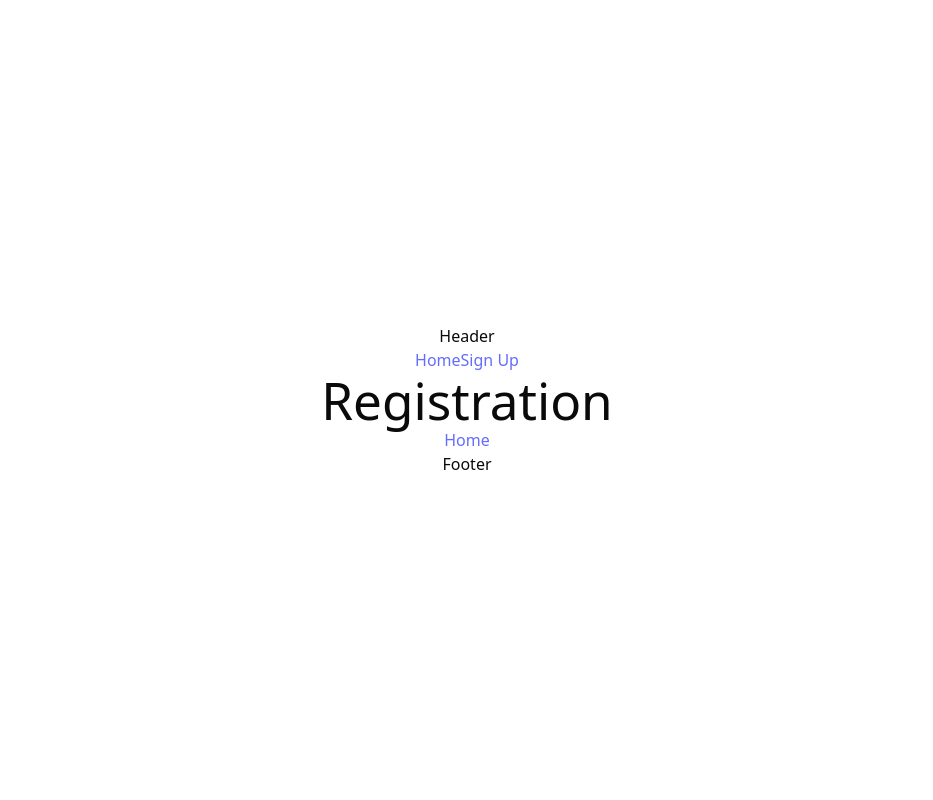
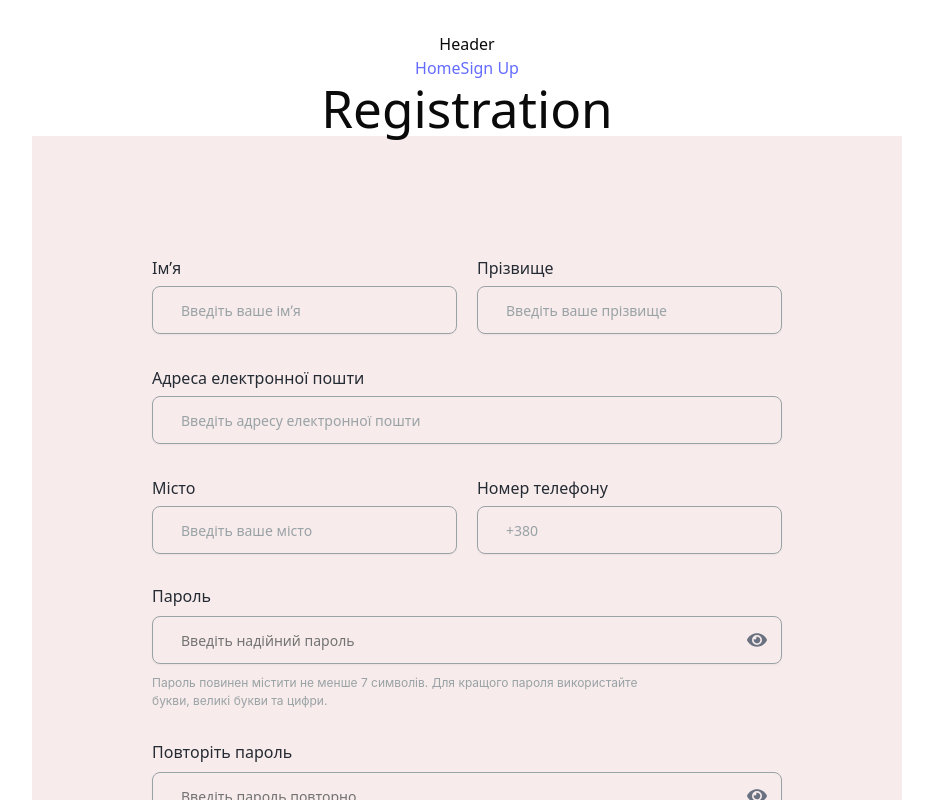
Before and after one commit to Dim-Tvarin/frontend, a React (Vite) app: page /register in a window 1280 px wide. Shown: the top 800 px of the page, without its empty margins (173-1106 px from the left). Built offline with nearby package versions, Linux system fonts and the light colour scheme.

Commit message:
create an registration form

```diff
--- a/src/pages/Auth/Registration.tsx
+++ b/src/pages/Auth/Registration.tsx
@@ -1,16 +1,146 @@
-import React from 'react'
-import { NavLink } from 'react-router-dom'
+import { useState, type ChangeEvent, type FormEvent } from 'react';
+import { NavLink } from 'react-router-dom';
+import { InputField } from 'components/InputField';
+import { PhoneInput } from 'components/PhoneInput';
+import { PasswordField } from 'components/PasswordField';
+import { CustomButton } from 'components/CustomButton';
+import { useDispatch } from 'react-redux';
+import type { AppDispatch } from '../../redux/store';
+import { registerThunk } from '../../redux/users/usersOperations';
 
- const Registration = () => {
-   return (
-     <>
-       <h1>Registration</h1>
+interface FormData {
+  name: string;
+  surname: string;
+  email: string;
+  location: string;
+  phone: string;
+  password: string;
+  confirmPassword: string;
+  // userType: string;
+}
+
+const Registration: React.FC = () => {
+  const initialFormState: FormData = {
+    name: '',
+    surname: '',
+    email: '',
+    location: '',
+    phone: '',
+    password: '',
+    confirmPassword: '',
+    // userType: '',
+  };
+  const [formData, setFormData] = useState<FormData>(initialFormState);
+  const isPasswordMatch = formData.password === formData.confirmPassword;
+  const dispatch = useDispatch<AppDispatch>();
+
+  const handleChange = (
+    e: ChangeEvent<HTMLInputElement | HTMLSelectElement>
+  ) => {
+    const { id, value } = e.target;
+    setFormData(prev => ({ ...prev, [id]: value }));
+  };
+
+  const handleSubmit = (e: FormEvent<HTMLFormElement>) => {
+    e.preventDefault();
+    console.log(formData);
+    dispatch(
+      registerThunk({
+        name: formData.name + ' ' + formData.surname,
+        phone: formData.phone,
+        email: formData.email,
+        location: formData.location,
+        password: formData.password,
+        repeat_password: formData.confirmPassword,
+        userType: 'guardian',
+      })
+    );
+    // setFormData(initialFormState);
+  };
+
+  return (
+    <>
+      <h1>Registration</h1>
+      <form
+        onSubmit={handleSubmit}
+        className="flex flex-col gap-8 bg-[#f7ebeb] p-30"
+      >
+        <div className="flex gap-5">
+          <InputField
+            label="Імʼя"
+            placeholder="Введіть ваше імʼя"
+            className="w-[305px]"
+            id="name"
+            value={formData.name}
+            onChange={handleChange}
+          />
+          <InputField
+            label="Прізвище"
+            placeholder="Введіть ваше прізвище"
+            className="w-[305px]"
+            id="surname"
+            value={formData.surname}
+            onChange={handleChange}
+          />
+        </div>
+        <InputField
+          label="Адреса електронної пошти"
+          placeholder="Введіть адресу електронної пошти"
+          className="w-[630px]"
+          id="email"
+          value={formData.email}
+          onChange={handleChange}
+        />
+        <div className="flex gap-5">
+          <InputField
+            label="Місто"
+            placeholder="Введіть ваше місто"
+            className="w-[305px]"
+            id="location"
+            value={formData.location}
+            onChange={handleChange}
+          />
+          <PhoneInput
+            label="Номер телефону"
+            placeholder="+380"
+            id="phone"
+            value={formData.phone}
+            onChange={handleChange}
+          />
+        </div>
+        <PasswordField
+          label="Пароль"
+          placeholder="Введіть надійний пароль"
+          className="w-[630px]"
+          id="password"
+          value={formData.password}
+          onChange={handleChange}
+        >
+          Пароль повинен містити не менше 7 символів. Для кращого пароля
+          використайте букви, великі букви та цифри.
+        </PasswordField>
+        <PasswordField
+          label="Повторіть пароль"
+          placeholder="Введіть пароль повторно"
+          className="w-[630px]"
+          id="confirmPassword"
+          value={formData.confirmPassword}
+          onChange={handleChange}
+        />
+        <CustomButton
+          type="submit"
+          className="rounded-[20px] px-6 py-2.5 w-[236px] h-[44px] mt-[54px] bg-[#042d4a] mx-auto disabled:bg-[#4b6578]"
+          disabled={!isPasswordMatch}
+        >
+          Зареєструватися
+        </CustomButton>
+      </form>
+
       <NavLink to="/" end>
         Home
       </NavLink>
     </>
+  );
+};
 
-  )
-}
-
-export default Registration
+export default Registration;
--- a/src/pages/Home.tsx
+++ b/src/pages/Home.tsx
@@ -1,13 +1,13 @@
-import React from 'react'
-import { InputField } from 'components/InputField';
-import { PhoneInput } from 'components/PhoneInput';
-import { PasswordField } from 'components/PasswordField';
-import { CustomButton } from 'components/CustomButton';
+// import { InputField } from 'components/InputField';
+// import { PhoneInput } from 'components/PhoneInput';
+// import { PasswordField } from 'components/PasswordField';
+// import { CustomButton } from 'components/CustomButton';
 
 export const Home = () => {
   return (
-    <div>Home
-
+    <div>
+      Home
+      {/*
        <div className="flex flex-col gap-8 bg-[#f7ebeb] p-30">
         <div className="flex gap-5">
           <InputField
@@ -53,7 +53,7 @@ export const Home = () => {
         >
           Register
         </CustomButton>
-      </div>
+      </div> */}
     </div>
-  )
-}
+  );
+};
--- a/src/redux/users/usersOperations.ts
+++ b/src/redux/users/usersOperations.ts
@@ -1,12 +1,29 @@
 import { createAsyncThunk } from '@reduxjs/toolkit';
 import { clearToken, marketplaceApiUsers, setToken } from '../../api';
 
-interface Credentials {
+interface RegisterCredentials {
+  name: string;
+  phone: string;
+  email: string;
+  password: string;
+  location: string;
+  repeat_password: string;
+  userType: string;
+}
+interface LoginCredentials {
   email: string;
   password: string;
 }
 
-interface UsersResponse {
+interface UsersRegisterResponse {
+  user: {
+    name: string;
+    email: string;
+    phone: string;
+    userType: string;
+  };
+}
+interface UsersLoginResponse {
   user: {
     name: string;
     email: string;
@@ -17,11 +34,12 @@ interface UsersResponse {
   token: string;
 }
 
-export const registerThunk = createAsyncThunk<UsersResponse, Credentials>(
-  'register',
-  async (credentials, thunkAPI) => {
+export const registerThunk = createAsyncThunk<
+  UsersRegisterResponse,
+  RegisterCredentials
+>('register', async (credentials, thunkAPI) => {
   try {
-      const { data } = await marketplaceApiUsers.post<UsersResponse>(
+    const { data } = await marketplaceApiUsers.post<UsersRegisterResponse>(
       'register',
       credentials
     );
@@ -29,14 +47,14 @@ export const registerThunk = createAsyncThunk<UsersResponse, Credentials>(
   } catch (error: any) {
     return thunkAPI.rejectWithValue(error.message || 'Registration failed');
   }
-  }
-);
+});
 
-export const loginThunk = createAsyncThunk<UsersResponse, Credentials>(
-  'login',
-  async (credentials, thunkAPI) => {
+export const loginThunk = createAsyncThunk<
+  UsersLoginResponse,
+  LoginCredentials
+>('login', async (credentials, thunkAPI) => {
   try {
-      const { data } = await marketplaceApiUsers.post<UsersResponse>(
+    const { data } = await marketplaceApiUsers.post<UsersLoginResponse>(
       'login',
       credentials
     );
@@ -45,8 +63,7 @@ export const loginThunk = createAsyncThunk<UsersResponse, Credentials>(
   } catch (error: any) {
     return thunkAPI.rejectWithValue(error.message || 'Login failed');
   }
-  }
-);
+});
 
 export const logoutThunk = createAsyncThunk<void, void>(
   'logout',
--- a/src/redux/users/usersSlice.ts
+++ b/src/redux/users/usersSlice.ts
@@ -5,9 +5,10 @@ interface User {
   name: string;
   email: string;
   phone?: string;
-  userType: string;
-  avatarURL: string;
-  theme: 'light' | 'dark';
+  userType?: string;
+  avatarURL?: string;
+  location?: string;
+  theme?: 'light' | 'dark';
 }
 
 interface UserState {
@@ -25,6 +26,7 @@ const initialState: UserState = {
     phone: '',
     userType: '',
     avatarURL: '',
+    location: '',
     theme: 'light',
   },
   token: null,
```
Also changed, not shown: 1 other file (tests, documents, lock files or other folders). Lines whose indentation alone changed are shown as unchanged.
